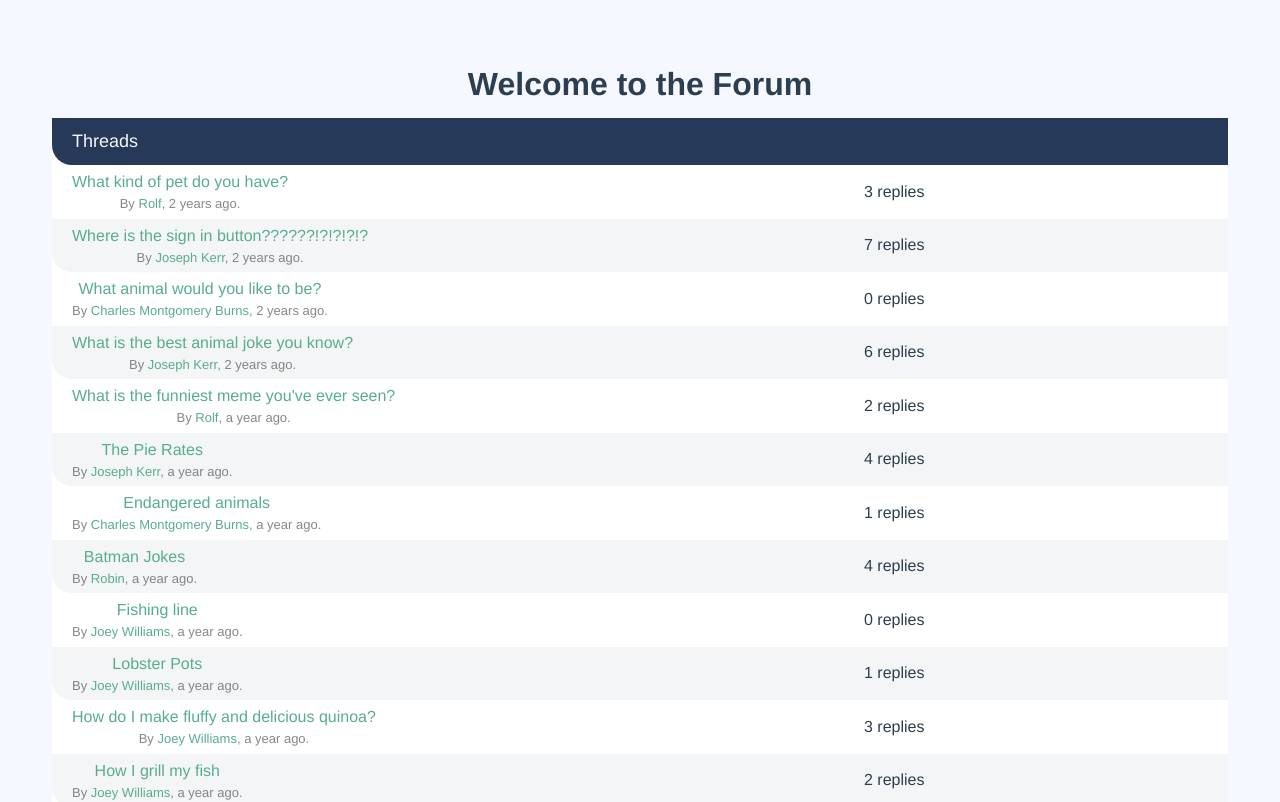
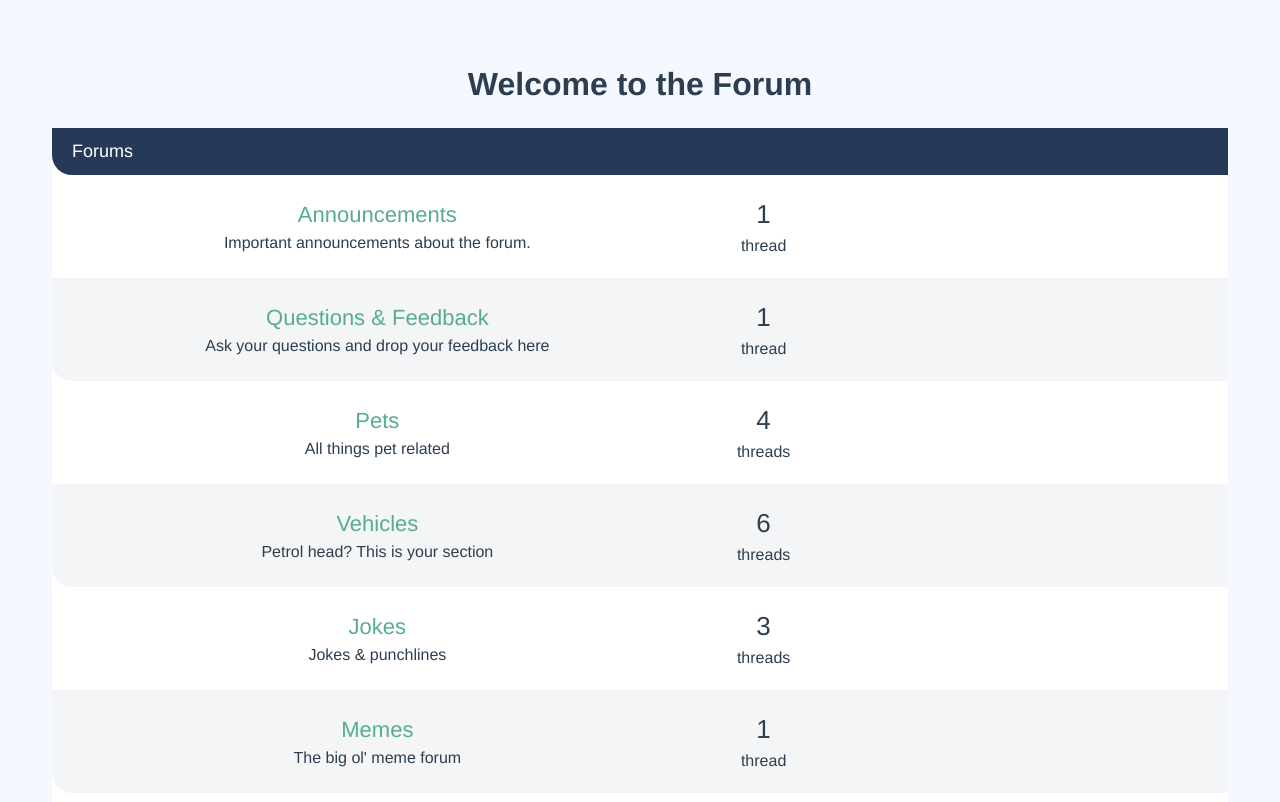
Before and after one commit to GuillaumeOcculy/VueForum, a Vue app: page / in a window 1280 px wide. Shown: the top 802 px of the page. Built offline with nearby package versions, Linux system fonts and the light colour scheme.

Commit message:
Forum Components

```diff
--- /dev/null
+++ b/src/components/ForumList.vue
@@ -0,0 +1,28 @@
+<template>
+  <div class="forum-list">
+    <h2 class="list-title">
+      <a href="#">Forums</a>
+    </h2>
+
+    <ForumListItem v-for="forum in forums" :forum="forum" :key="forum['.key']"/>
+  </div>
+</template>
+
+<script>
+import ForumListItem from './ForumListItem';
+export default {
+  components: {
+    ForumListItem
+  },
+
+  props: {
+    forums: {
+      required: true,
+      type: Array
+    }
+  }
+};
+</script>
+
+<style scoped>
+</style>
--- /dev/null
+++ b/src/components/ForumListItem.vue
@@ -0,0 +1,40 @@
+<template>
+  <div class="forum-listing">
+    <div class="forum-details">
+      <router-link
+        class="text-xlarge"
+        :to="{name: 'Forum', params: {id: forum['.key']}}"
+      >{{forum.name}}</router-link>
+      <p>{{forum.description}}</p>
+    </div>
+
+    <div class="threads-count">
+      <p class="count">{{threadsCount}}</p>
+      {{threadsCount === 1 ? 'thread' : 'threads'}}
+    </div>
+
+    <div class="last-thread">
+      <!-- TODO: implement later -->
+    </div>
+  </div>
+</template>
+
+<script>
+export default {
+  props: {
+    forum: {
+      required: true,
+      type: Object
+    }
+  },
+
+  computed: {
+    threadsCount () {
+      return this.forum.threads ? Object.values(this.forum.threads).length : 0;
+    }
+  }
+};
+</script>
+
+<style scoped>
+</style>
--- a/src/pages/PageHome.vue
+++ b/src/pages/PageHome.vue
@@ -1,23 +1,23 @@
 <template>
   <div class="col-full">
     <h1>Welcome to the Forum</h1>
-    <ThreadList :threads="threads"/>
+    <ForumList :forums="forums"/>
   </div>
 </template>
 
 <script>
 import sourceData from '@/data';
-import ThreadList from '@/components/ThreadList';
+import ForumList from '@/components/ForumList';
 console.log(sourceData);
 
 export default {
   components: {
-    ThreadList
+    ForumList
   },
 
   data () {
     return {
-      threads: Object.values(sourceData.threads),
+      forums: Object.values(sourceData.forums),
       posts: sourceData.posts,
       users: sourceData.users
     };
```
